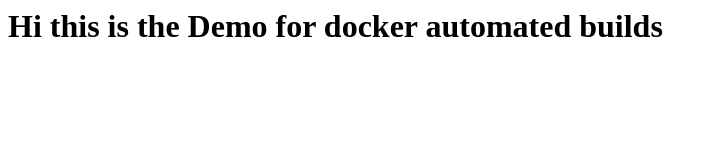
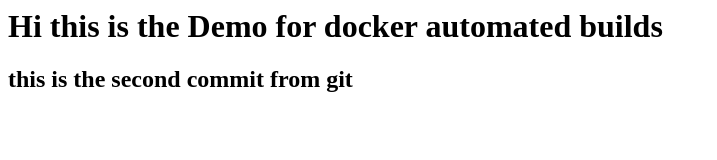
Before and after one commit to shashibabu/seconddemo, a plain HTML site: page index.html in a window 1280 px wide. Shown: the whole page, without its empty margins (0-717 px from the left). Drawn offline with Linux system fonts and the light colour scheme.

Commit message:
second commit

```diff
--- a/index.html
+++ b/index.html
@@ -1 +1,2 @@
 <h1>Hi this is the Demo for docker automated builds</h1>
+<h2>this is the second commit from git</h2>
```
